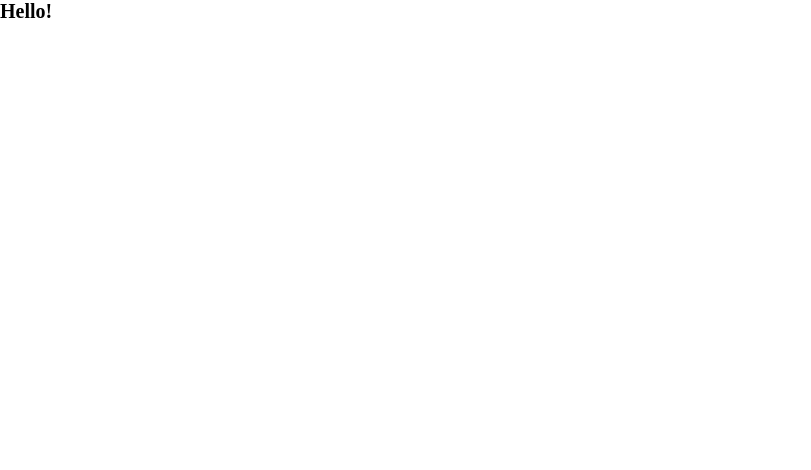
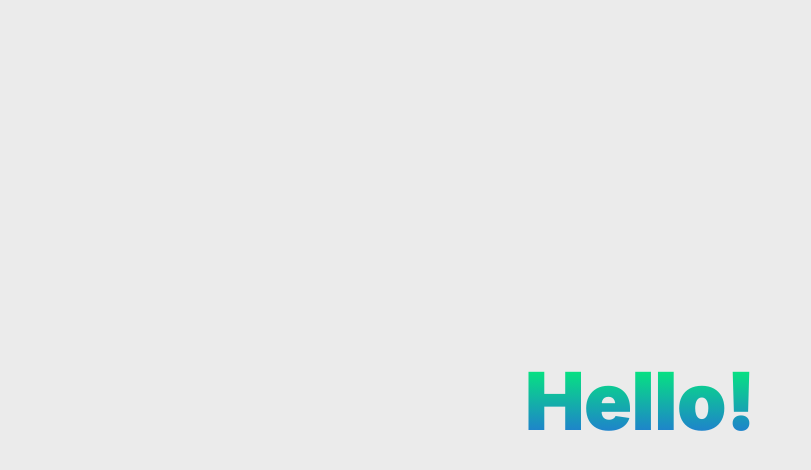
Before and after one commit to sikv007/portfolio-backend, a website: page public/frontend/index.html in a window 1280 px wide. Shown: the whole page, without its empty margins (0-811 px from the left). Drawn offline with Linux system fonts and the light colour scheme.

Commit message:
temp styling for frontend

```diff
--- a/public/frontend/index.html
+++ b/public/frontend/index.html
@@ -5,6 +5,12 @@
     <meta http-equiv="X-UA-Compatible" content="IE=edge" />
     <meta name="viewport" content="width=device-width, initial-scale=1.0" />
     <title>Document</title>
+    <link rel="preconnect" href="https://fonts.googleapis.com" />
+    <link rel="preconnect" href="https://fonts.gstatic.com" crossorigin />
+    <link
+      href="https://fonts.googleapis.com/css2?family=Inter:wght@400;500;900&display=swap"
+      rel="stylesheet"
+    />
     <link rel="stylesheet" href="./src/css/style.css" />
     <script defer type="module" src="./src/js/index.js"></script>
   </head>
--- a/public/frontend/src/css/style.css
+++ b/public/frontend/src/css/style.css
@@ -7,3 +7,21 @@
 html {
   font-size: 62.5%;
 }
+
+body {
+  height: 100vh;
+  width: 100vw;
+  font-family: "Inter", sans-serif;
+  font-size: 4rem;
+  display: flex;
+  align-items: center;
+  justify-content: center;
+  background-color: #ebebeb;
+}
+
+h1 {
+  background: -webkit-linear-gradient(rgb(0, 255, 106), rgb(37, 103, 225));
+  letter-spacing: -1px;
+  -webkit-background-clip: text;
+  -webkit-text-fill-color: transparent;
+}
--- a/routes/homeRoute.js
+++ b/routes/homeRoute.js
@@ -5,6 +5,6 @@ const router = express.Router();
 
 router.route("/").get(getHTML);
 router.route("/src/css/style.css").get(getCSS);
-router.route("/src/js/index.js").get(getJS);
+router.route("/src/js/index.js").get(getJS)
 
 export default router;
```
Also changed, not shown: controllers/homeController.js (line endings or trailing spaces).
